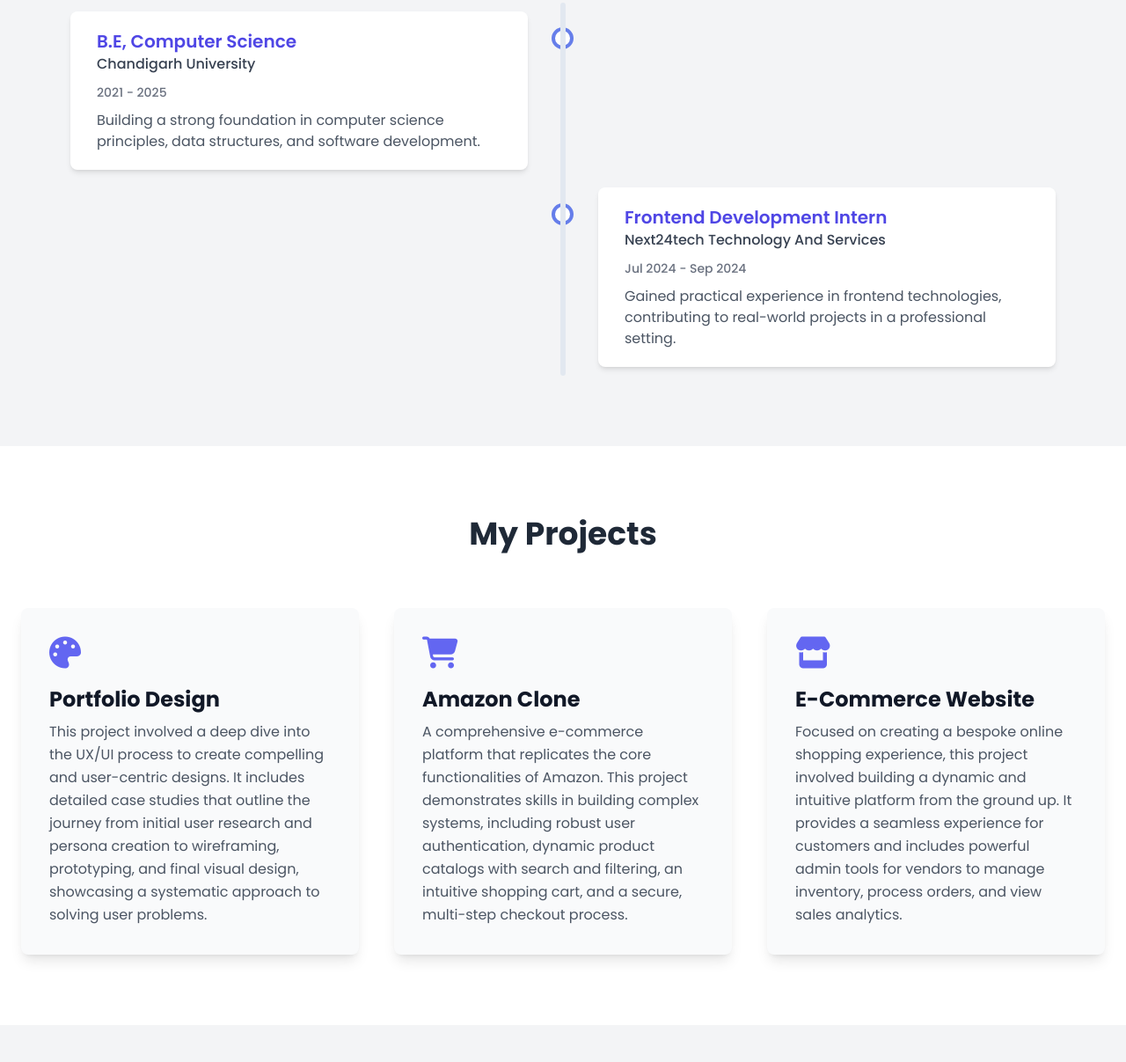
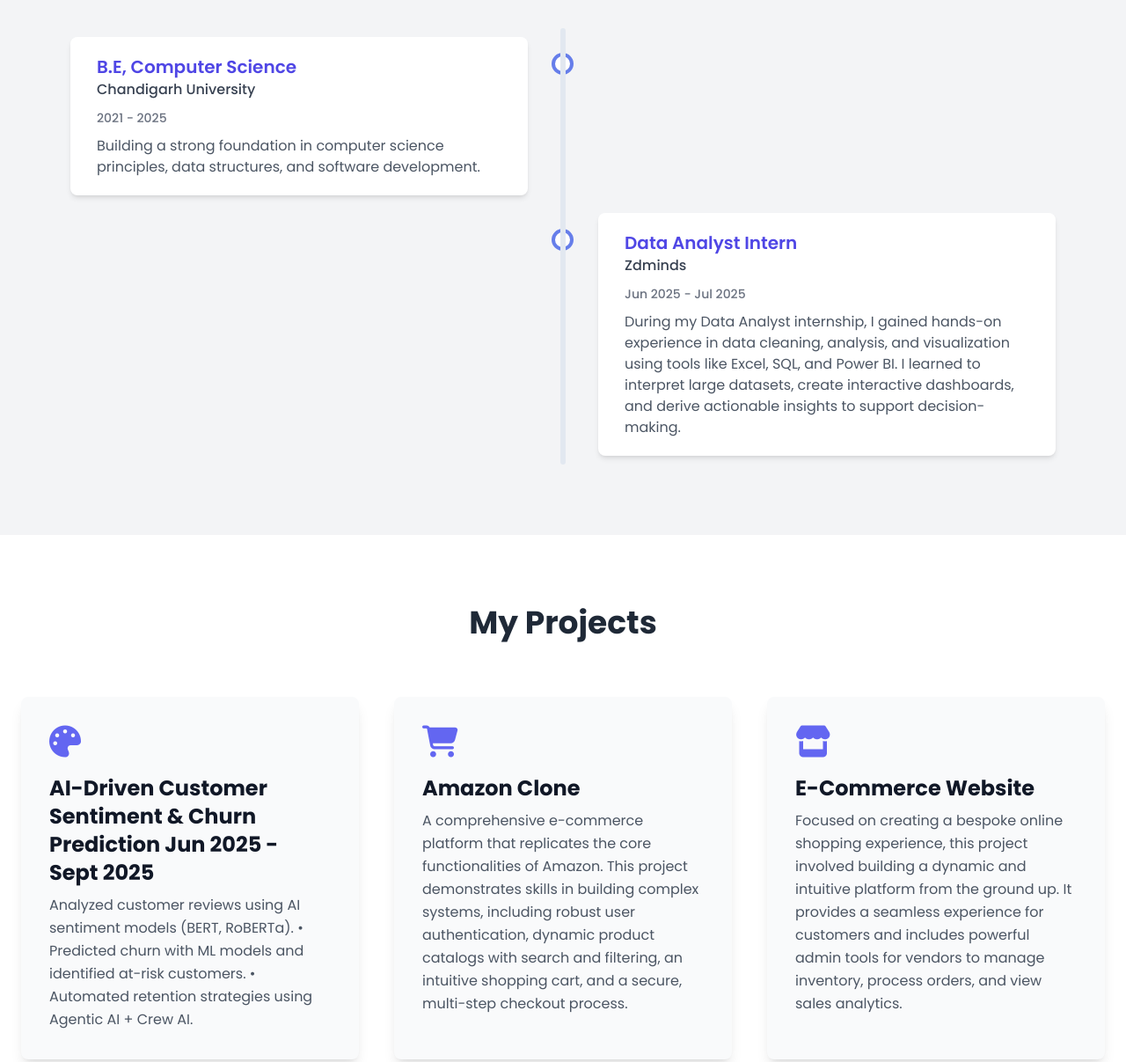
Before and after one commit to loveleenn/portfolio, a plain HTML site: page index.html in a window 1280 px wide. Shown: the part 1054-2261 px from the top of the page at 88% size. Drawn offline with nearby package versions, Linux system fonts and the light colour scheme.

Commit message:
Update index.html

```diff
--- a/index.html
+++ b/index.html
@@ -152,7 +152,7 @@
             <div data-aos="fade-up">
                 <img src="https://placehold.co/128x128/FFFFFF/667EEA?text=LK" alt="Loveleen Kaur" class="w-32 h-32 rounded-full mx-auto mb-4 border-4 border-white shadow-xl">
                 <h1 class="text-5xl font-bold mb-2">Loveleen Kaur</h1>
-                <p class="text-2xl opacity-90 mb-8">Frontend Developer & UX/UI Designer</p>
+                <p class="text-2xl opacity-90 mb-8">Data analyst</p>
                 <a href="#contact" class="bg-white text-indigo-600 font-bold py-3 px-8 rounded-full hover:bg-gray-200 transition duration-300 transform hover:scale-105">Get In Touch</a>
             </div>
         </div>
@@ -165,7 +165,7 @@
                 <h2 class="text-4xl font-bold mb-4">My Ambition</h2>
                 <div class="w-24 h-1 bg-indigo-500 mx-auto mb-6"></div>
                 <p class="text-lg text-gray-600 max-w-3xl mx-auto leading-relaxed">
-                    I am a dedicated and hard-working person with a strong work ethic and excellent communication skills. Seeking to gain hands-on experience while utilizing my hardworking nature to achieve mutual success within a dynamic and professional environment.
+                    Detail-oriented and motivated Computer Science graduate with a strong interest in data analytics and business strategy. Skilled in Excel, SQL, Power BI, and Google Sheets, with proficiency in cleaning, analyzing, and visualizing data to drive actionable insights. Eager to contribute to a data-driven organization and grow in the analytics domain.
                 </p>
             </div>
         </section>
@@ -185,10 +185,10 @@
                     </div>
                      <div class="timeline-container right" data-aos="fade-left">
                         <div class="timeline-content">
-                            <h3 class="text-xl font-semibold text-indigo-600">Frontend Development Intern</h3>
-                            <h4 class="text-md font-medium text-gray-700 mb-2">Next24tech Technology And Services</h4>
-                             <span class="text-sm font-medium text-gray-500">Jul 2024 - Sep 2024</span>
-                            <p class="text-gray-600 mt-2">Gained practical experience in frontend technologies, contributing to real-world projects in a professional setting.</p>
+                            <h3 class="text-xl font-semibold text-indigo-600">Data Analyst Intern</h3>
+                            <h4 class="text-md font-medium text-gray-700 mb-2">Zdminds</h4>
+                             <span class="text-sm font-medium text-gray-500">Jun 2025 - Jul 2025</span>
+                            <p class="text-gray-600 mt-2">During my Data Analyst internship, I gained hands-on experience in data cleaning, analysis, and visualization using tools like Excel, SQL, and Power BI. I learned to interpret large datasets, create interactive dashboards, and derive actionable insights to support decision-making.</p>
                         </div>
                     </div>
                  </div>
@@ -202,8 +202,10 @@
                 <div class="grid grid-cols-1 md:grid-cols-2 lg:grid-cols-3 gap-10">
                     <div class="bg-gray-50 p-8 rounded-lg shadow-lg project-card" data-aos="fade-up" data-aos-delay="100">
                         <div class="text-indigo-500 text-4xl mb-4"><i class="fas fa-palette"></i></div>
-                        <h3 class="text-2xl font-bold text-gray-900 mb-2">Portfolio Design</h3>
-                        <p class="text-gray-600 leading-relaxed">This project involved a deep dive into the UX/UI process to create compelling and user-centric designs. It includes detailed case studies that outline the journey from initial user research and persona creation to wireframing, prototyping, and final visual design, showcasing a systematic approach to solving user problems.</p>
+                        <h3 class="text-2xl font-bold text-gray-900 mb-2">AI-Driven Customer Sentiment & Churn Prediction Jun 2025 - Sept 2025</h3>
+                        <p class="text-gray-600 leading-relaxed">Analyzed customer reviews using AI sentiment models (BERT, RoBERTa).
+• Predicted churn with ML models and identified at-risk customers.
+• Automated retention strategies using Agentic AI + Crew AI.</p>
                     </div>
                      <div class="bg-gray-50 p-8 rounded-lg shadow-lg project-card" data-aos="fade-up" data-aos-delay="200">
                         <div class="text-indigo-500 text-4xl mb-4"><i class="fas fa-shopping-cart"></i></div>
```
